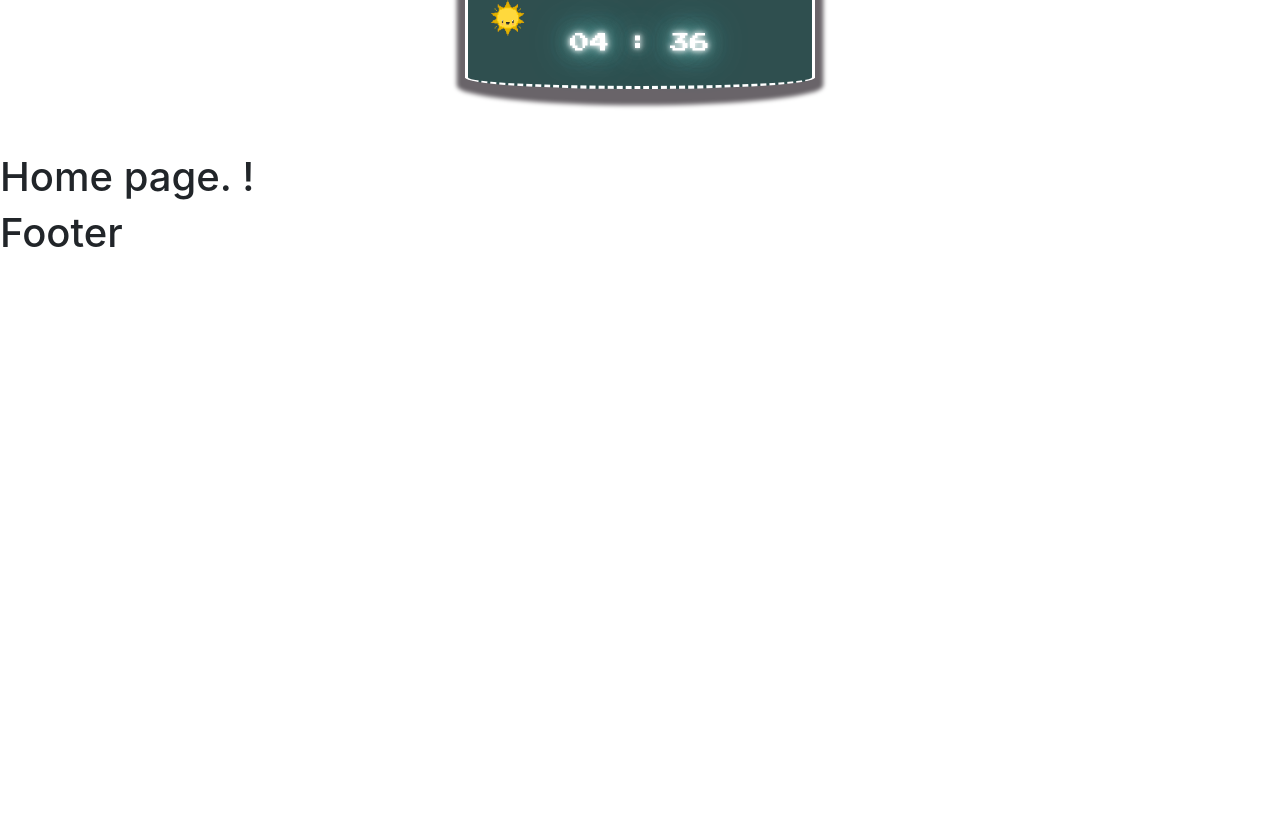
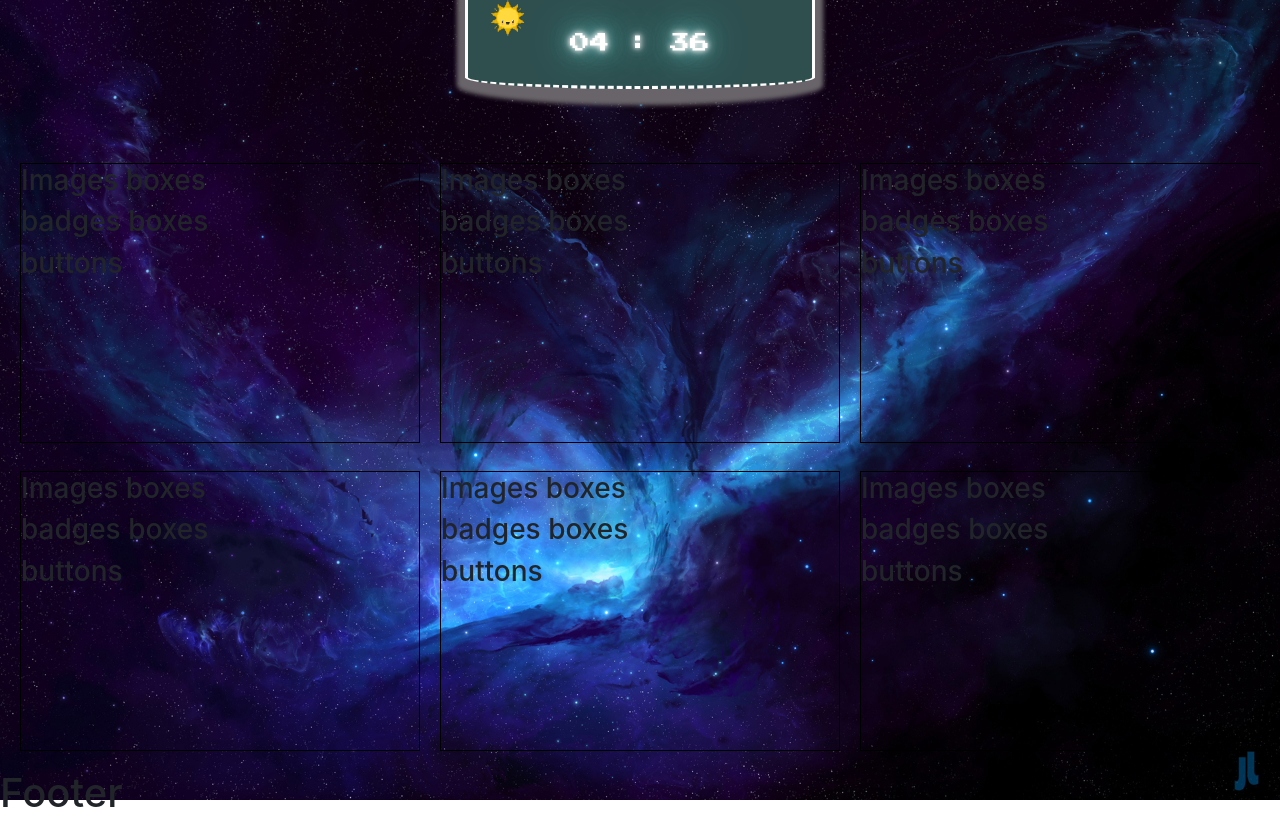
Before and after one commit to R3tr093/Dashboard, an Angular app: page / in a window 1280 px wide. Built offline with nearby package versions, Linux system fonts and the light colour scheme.

Commit message:
Add : Define main css create boxes component

```diff
--- a/src/app/app.module.ts
+++ b/src/app/app.module.ts
@@ -7,6 +7,7 @@ import { HomeComponent } from './home/home.component';
 import { HeadComponent } from './head/head.component';
 import { FooterComponent } from './footer/footer.component';
 import { mainService } from './services/app.service';
+import { BoxComponent } from './box/box.component';
 
 
 @NgModule({
@@ -14,7 +15,8 @@ import { mainService } from './services/app.service';
     AppComponent,
     HomeComponent,
     HeadComponent,
-    FooterComponent
+    FooterComponent,
+    BoxComponent
   ],
   imports: [
     BrowserModule,
--- /dev/null
+++ b/src/app/box/box.component.html
@@ -0,0 +1,16 @@
+<div class="boxs">
+
+<div class="imgBoxs">
+    <h3>Images boxes </h3>
+</div>
+
+<div class="badgesBoxs">
+        <h3>badges boxes </h3>
+</div>
+
+<div class="buttonsBoxs">
+        <h3>buttons </h3>
+</div>
+
+
+</div>
--- /dev/null
+++ b/src/app/box/box.component.scss
@@ -0,0 +1,8 @@
+.boxs
+{
+    height: 35vh;
+    width: 50vh;
+    border: 1px solid black;
+    margin-bottom: 10px;
+    margin: 10px;
+}
--- /dev/null
+++ b/src/app/box/box.component.ts
@@ -0,0 +1,15 @@
+import { Component, OnInit } from '@angular/core';
+
+@Component({
+  selector: 'app-box',
+  templateUrl: './box.component.html',
+  styleUrls: ['./box.component.scss']
+})
+export class BoxComponent implements OnInit {
+
+  constructor() { }
+
+  ngOnInit() {
+  }
+
+}
--- a/src/app/home/home.component.html
+++ b/src/app/home/home.component.html
@@ -1 +1,11 @@
-<h1>Home page. !</h1>
+<div id="main">
+    <app-box></app-box>
+    <app-box></app-box>
+    <app-box></app-box>
+    <app-box></app-box>
+    <app-box></app-box>
+    <app-box></app-box>
+
+
+
+</div>
--- a/src/app/home/home.component.scss
+++ b/src/app/home/home.component.scss
@@ -0,0 +1,9 @@
+#main
+{
+    height: 77vh;
+    width: 100%;
+    margin: 0px;
+    display: flex;
+    justify-content: center;
+    flex-wrap: wrap;
+}
--- a/src/styles.scss
+++ b/src/styles.scss
@@ -3623,3 +3623,12 @@
     animation-iteration-count: 1 !important;
   }
 }
+
+body
+{
+    background: url(assets/galaxy.png) center no-repeat;
+    background-size: cover;
+    height: 100vh;
+    overflow: hidden;
+
+}
```
Also changed, not shown: src/app/app.component.html (line endings or trailing spaces), src/assets/galaxy.png (added), 1 other file (tests, documents, lock files or other folders).
